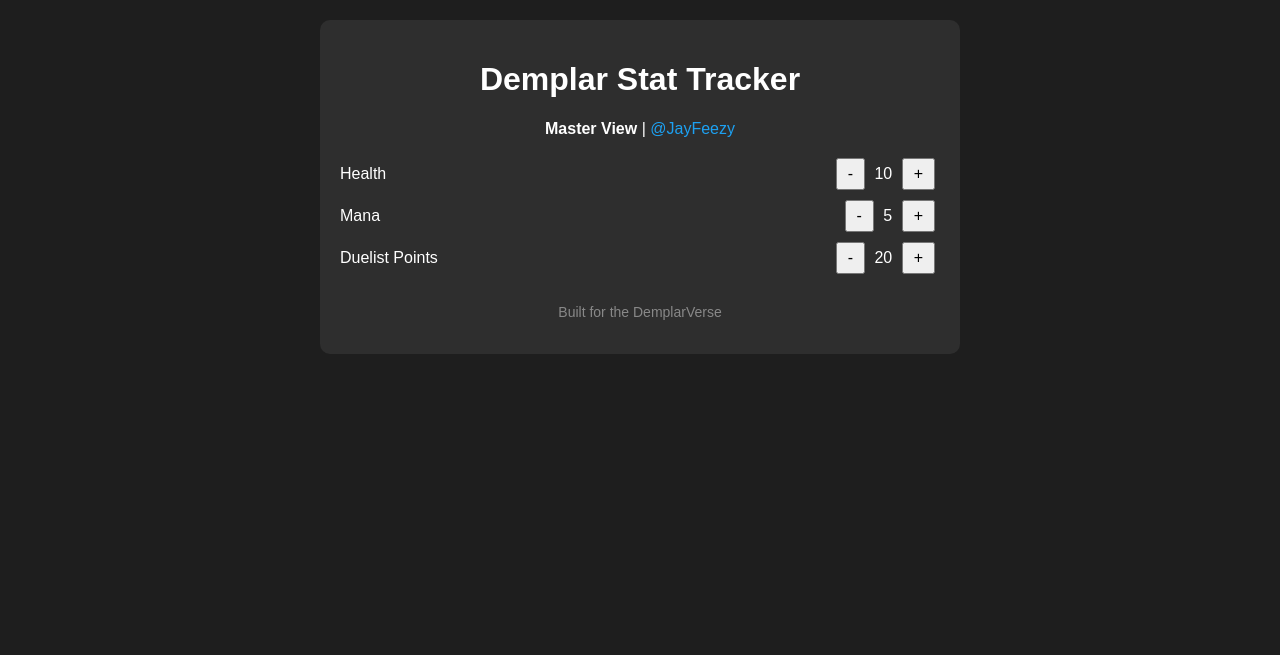
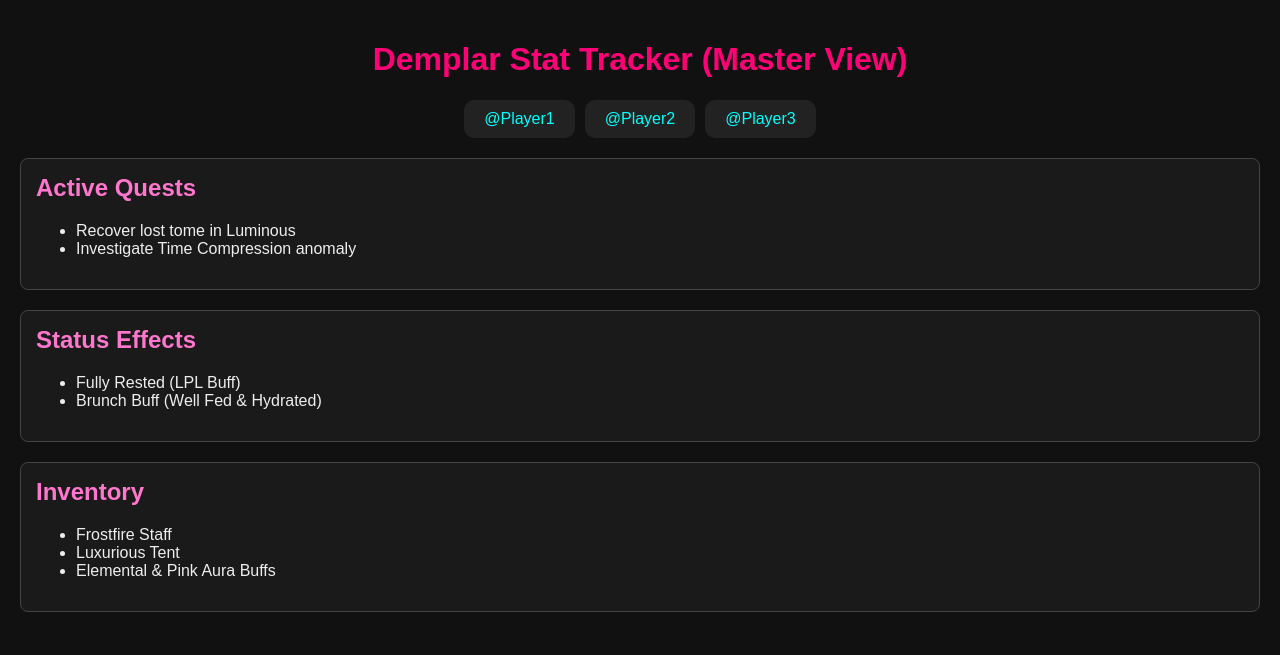
Before and after one commit to jayfeezy/Demplar-personalize, a plain HTML site: page index.html in a window 1280 px wide. Drawn offline with Linux system fonts and the light colour scheme.

Commit message:
Update index.html

```diff
--- a/index.html
+++ b/index.html
@@ -1,100 +1,81 @@
-<!DOCTYPE html><html lang="en">
+<!DOCTYPE html>
+<html lang="en">
 <head>
-  <meta charset="UTF-8">
-  <meta name="viewport" content="width=device-width, initial-scale=1.0">
-  <title>Demplar Stat Tracker</title>
+  <meta charset="UTF-8" />
+  <meta name="viewport" content="width=device-width, initial-scale=1.0" />
+  <title>Demplar Tracker (Master)</title>
   <style>
     body {
+      background: #111;
+      color: #eee;
       font-family: Arial, sans-serif;
-      background-color: #1e1e1e;
-      color: #fff;
       margin: 0;
       padding: 20px;
     }
-    .container {
-      max-width: 600px;
-      margin: 0 auto;
-      background-color: #2e2e2e;
-      border-radius: 10px;
-      padding: 20px;
+    h1 {
+      text-align: center;
+      color: #f07;
     }
-    h1, h2 {
-      text-align: center;
-    }
-    .username {
-      text-align: center;
+    .players {
+      display: flex;
+      flex-wrap: wrap;
+      justify-content: center;
+      gap: 10px;
       margin-bottom: 20px;
     }
-    .username a {
-      color: #1da1f2;
+    .player {
+      padding: 10px 20px;
+      background: #222;
+      border-radius: 10px;
+      cursor: pointer;
+      color: #0ff;
       text-decoration: none;
     }
-    .stat {
-      display: flex;
-      justify-content: space-between;
-      align-items: center;
-      margin: 10px 0;
+    .section {
+      background: #1a1a1a;
+      border: 1px solid #444;
+      border-radius: 8px;
+      padding: 15px;
+      margin-bottom: 20px;
     }
-    .btns button {
-      margin: 0 5px;
-      padding: 5px 10px;
-      font-size: 16px;
-    }
-    .footer {
-      margin-top: 30px;
-      text-align: center;
-      font-size: 14px;
-      color: #888;
+    .section h2 {
+      margin-top: 0;
+      color: #f7c;
     }
   </style>
 </head>
 <body>
-  <div class="container">
-    <h1>Demplar Stat Tracker</h1>
-    <div class="username">
-      <strong>Master View</strong> | <a href="https://twitter.com/jayfeezy" target="_blank">@JayFeezy</a>
-    </div><div class="stat">
-  <span>Health</span>
-  <div class="btns">
-    <button onclick="changeStat('health', -1)">-</button>
-    <span id="health">10</span>
-    <button onclick="changeStat('health', 1)">+</button>
+  <h1>Demplar Stat Tracker (Master View)</h1>
+
+  <div class="players">
+    <a href="https://twitter.com/example1" class="player" target="_blank">@Player1</a>
+    <a href="https://twitter.com/example2" class="player" target="_blank">@Player2</a>
+    <a href="https://twitter.com/example3" class="player" target="_blank">@Player3</a>
   </div>
-</div>
 
-<div class="stat">
-  <span>Mana</span>
-  <div class="btns">
-    <button onclick="changeStat('mana', -1)">-</button>
-    <span id="mana">5</span>
-    <button onclick="changeStat('mana', 1)">+</button>
+  <div class="section">
+    <h2>Active Quests</h2>
+    <ul>
+      <li>Recover lost tome in Luminous</li>
+      <li>Investigate Time Compression anomaly</li>
+    </ul>
   </div>
-</div>
 
-<div class="stat">
-  <span>Duelist Points</span>
-  <div class="btns">
-    <button onclick="changeStat('dp', -1)">-</button>
-    <span id="dp">20</span>
-    <button onclick="changeStat('dp', 1)">+</button>
+  <div class="section">
+    <h2>Status Effects</h2>
+    <ul>
+      <li>Fully Rested (LPL Buff)</li>
+      <li>Brunch Buff (Well Fed & Hydrated)</li>
+    </ul>
   </div>
-</div>
 
-<div class="footer">
-  <p>Built for the DemplarVerse</p>
-</div>
-
-  </div>  <script>
-    const stats = {
-      health: 10,
-      mana: 5,
-      dp: 20
-    };
-
-    function changeStat(stat, change) {
-      stats[stat] += change;
-      if (stats[stat] < 0) stats[stat] = 0;
-      document.getElementById(stat).textContent = stats[stat];
-    }
-  </script></body>
+  <div class="section">
+    <h2>Inventory</h2>
+    <ul>
+      <li>Frostfire Staff</li>
+      <li>Luxurious Tent</li>
+      <li>Elemental & Pink Aura Buffs</li>
+    </ul>
+  </div>
+</body>
 </html>
```
